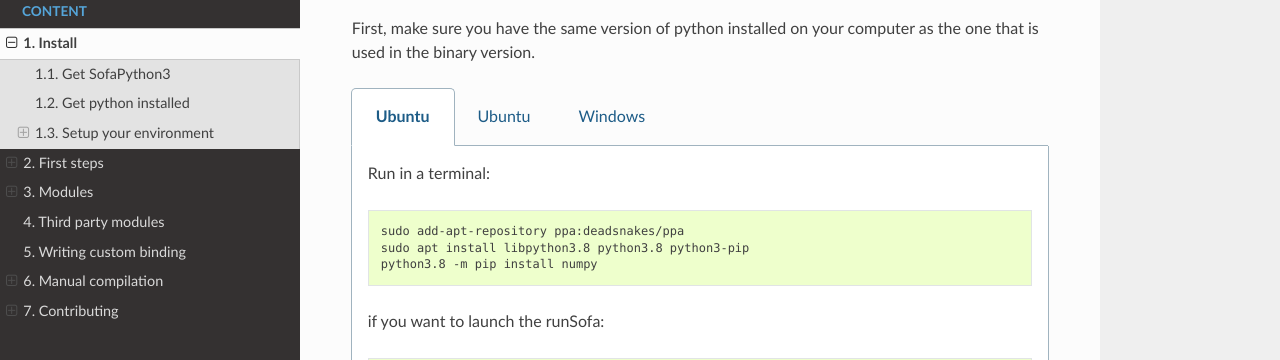
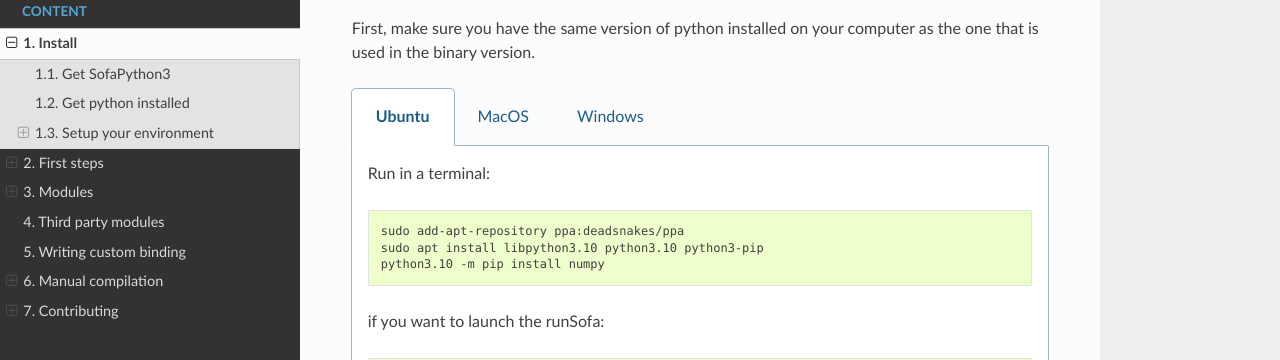
Before and after one commit to sofa-framework/SofaPython3, a Sphinx documentation site: the page built from docs/sphinx/source/content/Installation.rst, in a window 1280 px wide and 900 px high, scrolled down 320 px. Shown: the part 151-511 px from the top of the window. Built offline with Sphinx 7.4.7 and the Read the Docs theme 3.1.0, drawn with Linux system fonts in a browser that asks for light colours.

Commit message:
Update Installation.rst

```diff
--- a/docs/sphinx/source/content/Installation.rst
+++ b/docs/sphinx/source/content/Installation.rst
@@ -30,8 +30,8 @@ First, make sure you have the same version of python installed on your computer
 			.. code-block:: bash
 
 				sudo add-apt-repository ppa:deadsnakes/ppa
-				sudo apt install libpython3.8 python3.8 python3-pip
-				python3.8 -m pip install numpy
+				sudo apt install libpython3.10 python3.10 python3-pip
+				python3.10 -m pip install numpy
 
 			if you want to launch the runSofa:
 
@@ -40,21 +40,21 @@ First, make sure you have the same version of python installed on your computer
 				sudo apt install libopengl0
 
 
-        .. tab:: Ubuntu
+        .. tab:: MacOS
 
 			Run in a terminal:
 
 			.. code-block:: bash
 
-				brew install python@3.8
-				export PATH="/usr/local/opt/python@3.8/bin/:$PATH"
+				brew install python@3.10
+				export PATH="/usr/local/opt/python@3.10/bin/:$PATH"
 
 			BigSur only:
 
 			.. code-block:: bash
 
 				pip3 install --upgrade pip
-				python3.8 -m pip install numpy
+				python3.10 -m pip install numpy
 
 			Catalina only:
 
@@ -65,7 +65,7 @@ First, make sure you have the same version of python installed on your computer
 
         .. tab:: Windows
 
-		Download and install `Python 3.8 64bit <https://www.python.org/ftp/python/3.8.10/python-3.8.10-amd64.exe>`_
+		Download and install `Python 3.10 64bit <https://www.python.org/ftp/python/3.10.10/python-3.10.10-amd64.exe>`_
 
 
 **********************
@@ -116,7 +116,7 @@ Before running your simulations, you must make sure to define the following envi
 
 				export SOFA_ROOT=/path/to/SOFA_install
 				export PYTHONPATH=/path/to/SofaPython3/lib/python3/site-packages:$PYTHONPATH
-				export PATH="/usr/local/opt/python@3.8/bin/:$PATH"
+				export PATH="/usr/local/opt/python@3.10/bin/:$PATH"
 
 
         .. tab:: Windows
```
